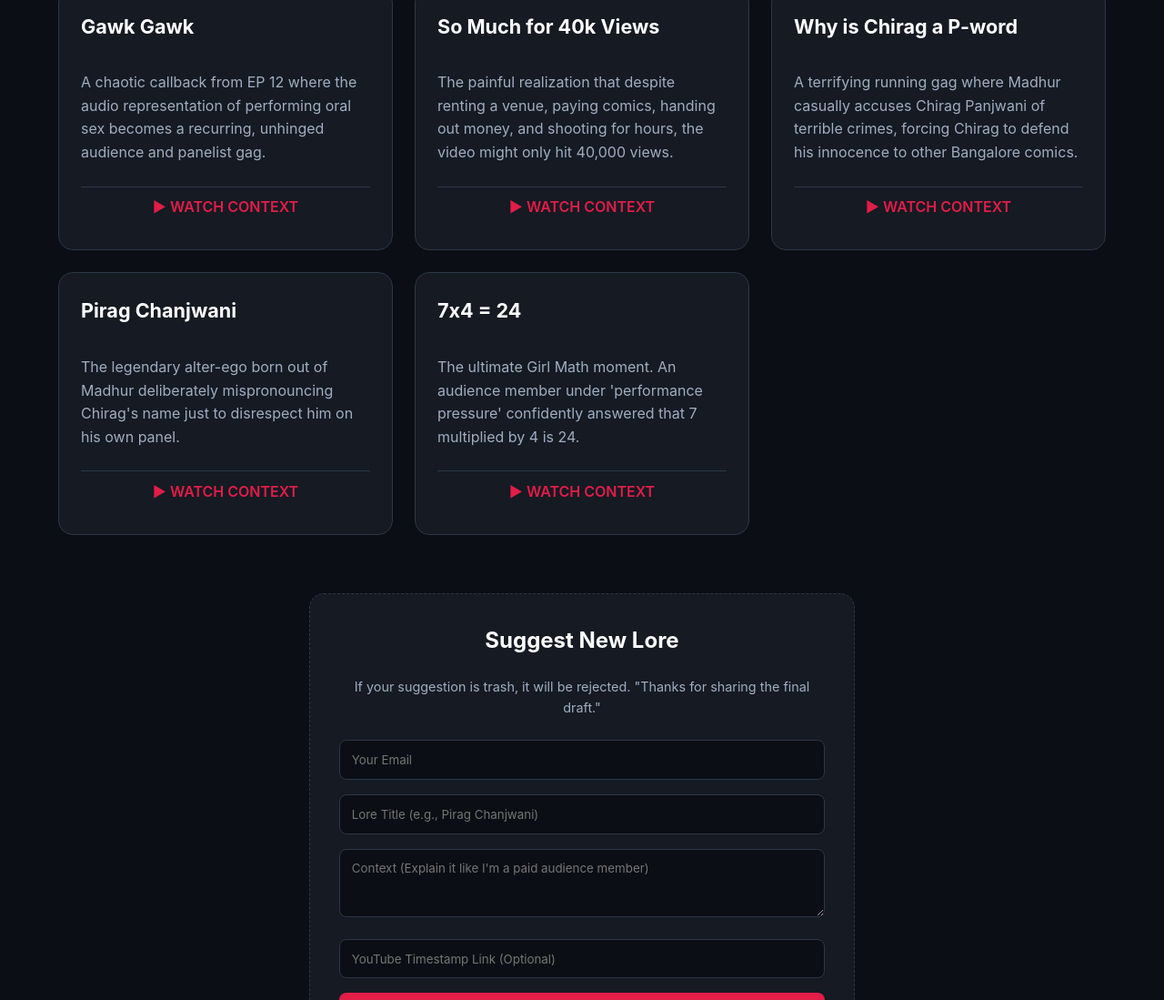
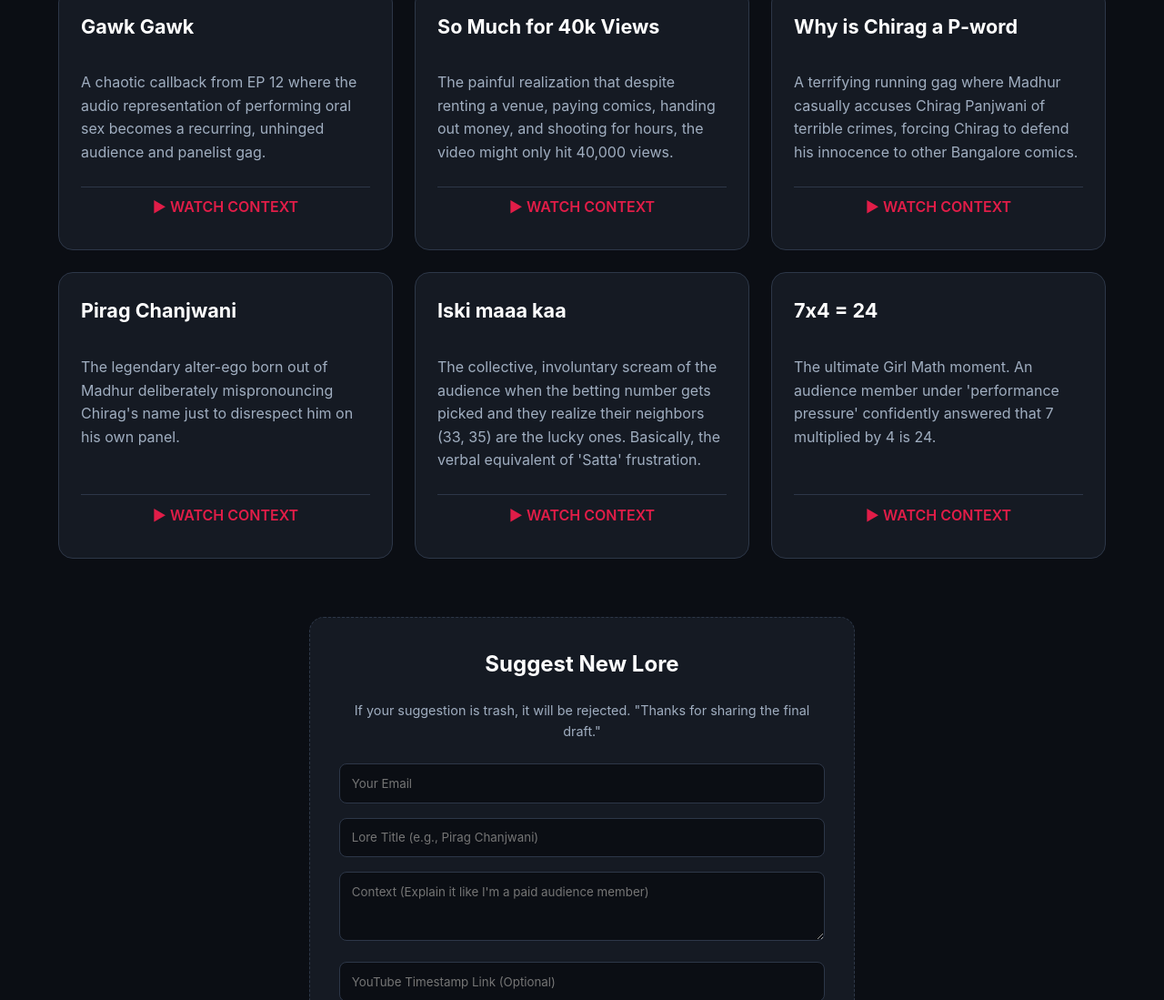
Before and after one commit to Yourfate-m/madhurary, a plain HTML site: page index.html in a window 1280 px wide. Shown: the part 2191-3290 px from the top of the page at 91% size. Drawn offline with Linux system fonts and the light colour scheme.

Commit message:
Added Iski maaa kaa lore - the betting frustration

```diff
--- a/index.html
+++ b/index.html
@@ -346,6 +346,11 @@
                 link: "https://youtu.be/lIxttu_L-QA?si=sd122fCm2t6-CE5n&t=2100",
                 desc: "The legendary alter-ego born out of Madhur deliberately mispronouncing Chirag's name just to disrespect him on his own panel."
             },
+{
+    title: "Iski maaa kaa",
+    link: "https://www.youtube.com/watch?v=7WN99LRlIJk&t=773s",
+    desc: "The collective, involuntary scream of the audience when the betting number gets picked and they realize their neighbors (33, 35) are the lucky ones. Basically, the verbal equivalent of 'Satta' frustration."
+},
             {
                 title: "7x4 = 24",
                 link: "https://youtu.be/V1aqwv0bUeM?si=JPNo93yAPJkdr4R7&t=2250",
```
